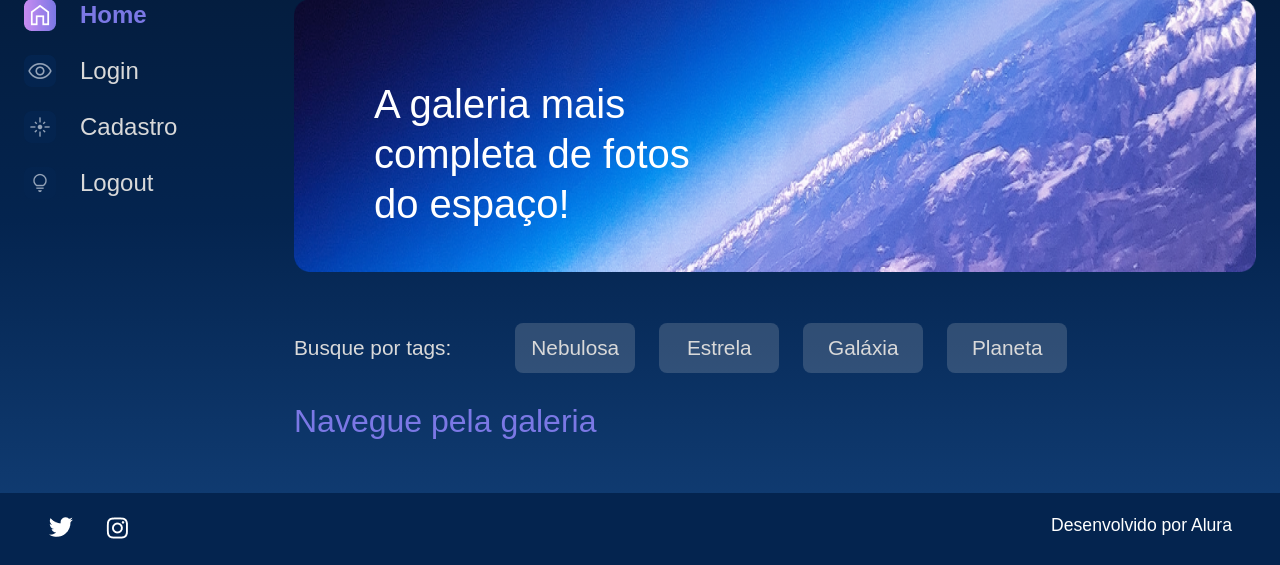
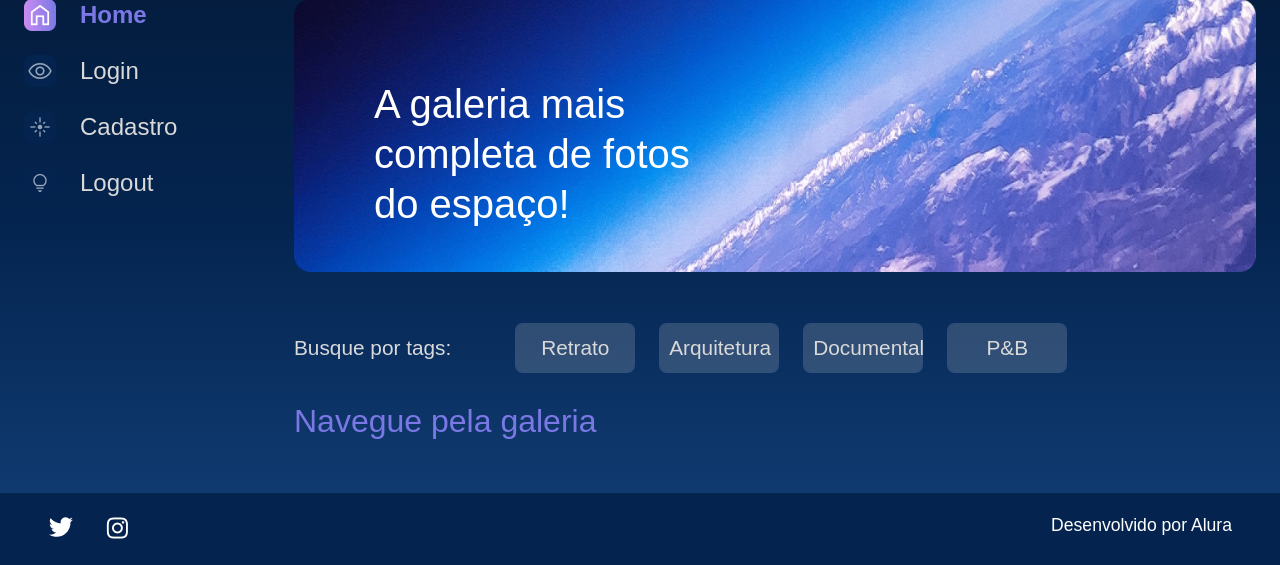
Before and after one commit to LeoSgarbi/django_alura, a Django app: page / in a window 1280 px wide. Shown: the part 179-744 px from the top of the page. Run offline with Django 4.2, Linux system fonts and the light colour scheme; the visitor is signed in with stand-in values (Sample User, id 1); data that the repository does not hold is empty.

```diff
--- a/templates/galeria/base.html
+++ b/templates/galeria/base.html
@@ -6,7 +6,7 @@
     <meta charset="UTF-8">
     <meta http-equiv="X-UA-Compatible" content="IE=edge">
     <meta name="viewport" content="width=device-width, initial-scale=1.0">
-    <title>Alura Space</title>
+    <title>Léo Sgarbi Fotografias</title>
     <link rel="preconnect" href="https://fonts.googleapis.com">
     <link rel="preconnect" href="https://fonts.gstatic.com" crossorigin>
     <link href="https://fonts.googleapis.com/css2?family=Poppins:wght@400;500;600&display=swap" rel="stylesheet">
--- a/templates/galeria/index.html
+++ b/templates/galeria/index.html
@@ -9,10 +9,10 @@
                 <section class="tags">
                     <p class="tags__titulo">Busque por tags:</p>
                     <ul class="tags__lista">
-                        <li class="tags__tag">Nebulosa</li>
-                        <li class="tags__tag">Estrela</li>
-                        <li class="tags__tag">Galáxia</li>
-                        <li class="tags__tag">Planeta</li>
+                        <li class="tags__tag">Retrato</li>
+                        <li class="tags__tag">Arquitetura</li>
+                        <li class="tags__tag">Documental</li>
+                        <li class="tags__tag">P&B</li>
                     </ul>
                 </section>
                 <section class="galeria">
--- a/templates/usuarios/cadastro.html
+++ b/templates/usuarios/cadastro.html
@@ -12,8 +12,8 @@
     <link rel="preconnect" href="https://fonts.gstatic.com" crossorigin>
     <link href="https://fonts.googleapis.com/css2?family=Poppins:wght@400;500;600&display=swap" rel="stylesheet">
     <!-- CSS only -->
+    <link rel="stylesheet" href="{% static '/styles/style.css' %}">
     <link href="https://cdn.jsdelivr.net/npm/bootstrap@5.2.2/dist/css/bootstrap.min.css" rel="stylesheet" integrity="sha384-Zenh87qX5JnK2Jl0vWa8Ck2rdkQ2Bzep5IDxbcnCeuOxjzrPF/et3URy9Bv1WTRi" crossorigin="anonymous">
-    <link rel="stylesheet" href="{% static '/styles/style.css' %}">
 </head>
 
 <body>
@@ -66,4 +66,4 @@
     </div>
 </body>
 
-{% include 'galeria/partials/_footer.html' %}
+{% include 'partials/_footer.html' %}
--- a/templates/usuarios/login.html
+++ b/templates/usuarios/login.html
@@ -61,4 +61,4 @@
     </div>
 </body>
 
-{% include 'galeria/partials/_footer.html' %}
+{% include 'partials/_footer.html' %}
```
